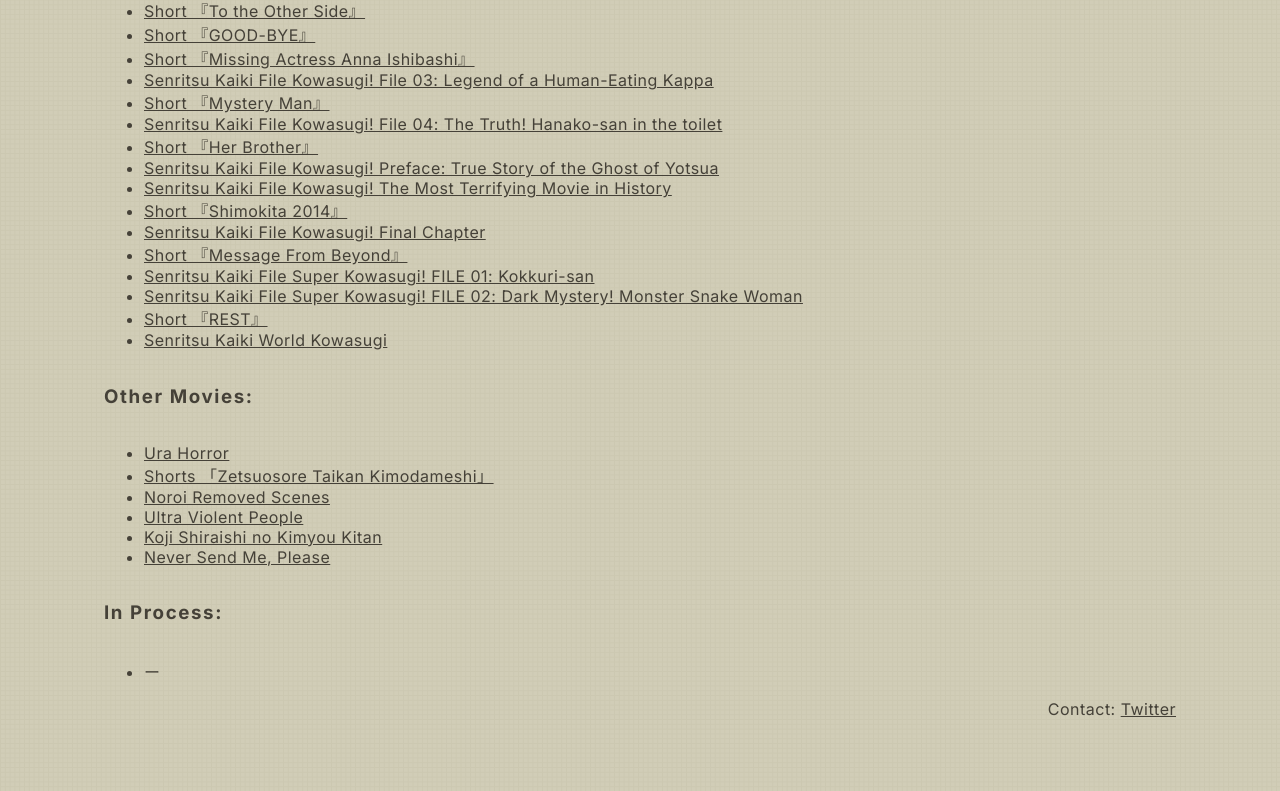
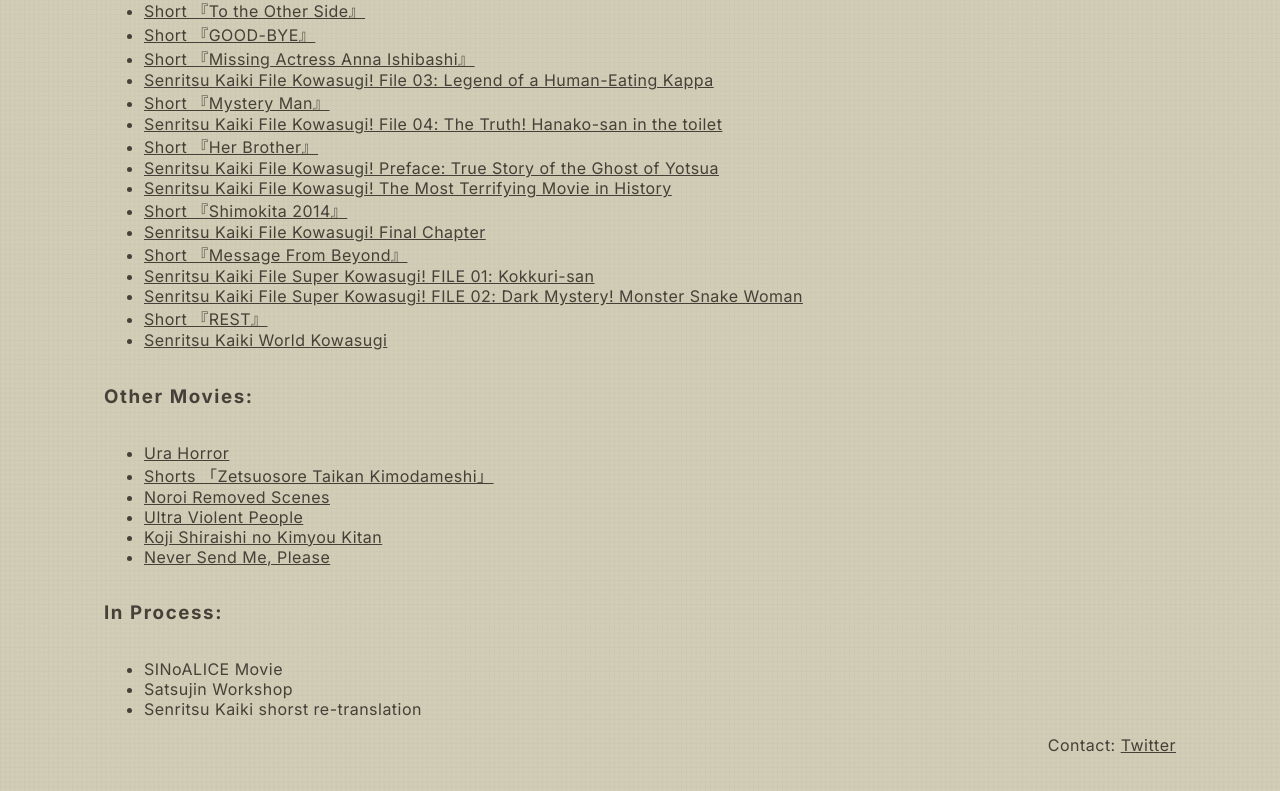
Before and after one commit to PavelKhomyakov/Portfolio-Page, a Next.js app: page / in a window 1280 px wide. Shown: the part 720-1511 px from the top of the page. Built offline with nearby package versions, Linux system fonts and the light colour scheme.

Commit message:
In Process list added

```diff
--- a/src/app/page.tsx
+++ b/src/app/page.tsx
@@ -59,7 +59,9 @@ export default function Home() {
         <h3><b>{isRussian ? home.PROCESS_RU : home.PROCESS_ENG}:</b></h3>
       </div>
       <ul>
-        <li>ー</li>
+        <li>SINoALICE Movie</li>
+        <li>Satsujin Workshop</li>
+        <li>Senritsu Kaiki shorst re-translation</li>
       </ul>
 
       <footer>
```
